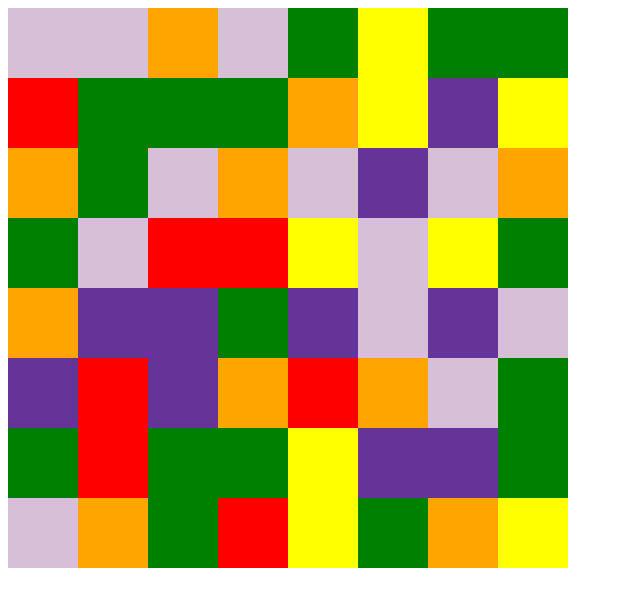
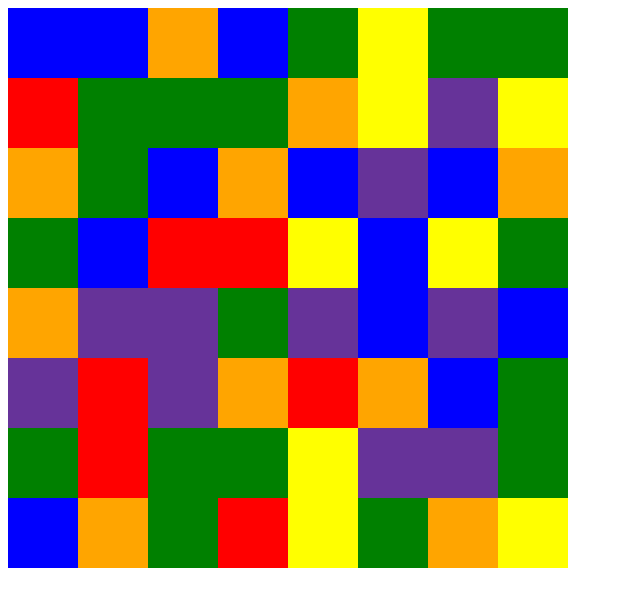
Before and after one commit to Jon-Ledo/online-tutorials, a plain HTML site: page candy-crush-game/index.html in a window 1280 px wide. Shown: the whole page, without its empty margins (0-640 px from the left). Drawn offline with Linux system fonts and the light colour scheme.

Commit message:
draggable styles

```diff
--- a/candy-crush-game/script.js
+++ b/candy-crush-game/script.js
@@ -6,7 +6,7 @@ document.addEventListener('DOMContentLoaded', () => {
 
 
   const candyColours = [
-    'thistle',
+    'blue',
     'rebeccapurple',
     'red',
     'orange',
@@ -15,7 +15,7 @@ document.addEventListener('DOMContentLoaded', () => {
   ];
 
   // Create Board
-  createBoard = () => {
+  const createBoard = () => {
     for (let i = 0; i < width * width; i++) {
       // for loop to create the 8x8 grid => flexwrap will ensure they wrap around
 
@@ -23,13 +23,65 @@ document.addEventListener('DOMContentLoaded', () => {
       const square = document.createElement('div');
       // generate random variable, to assign a colour to each square
       let randomColour = Math.floor(Math.random() * candyColours.length);
-      square.style.backgroundColor = candyColours[randomColour]
+      square.style.backgroundColor = candyColours[randomColour];
+      // Make each square on the screen draggable by using the attribute DRAGGABLE
+      square.setAttribute('draggable', true);
+      // give an ID to each square, so when you move/drag one we know which one is beingmoved
+      square.setAttribute('id', i)
+
       grid.appendChild(square);
       squares.push(square);
     }
   }
   createBoard();
 
+  // Drag the Candies
+  squares.forEach(square => square.addEventListener('dragstart', dragStart));
+  squares.forEach(square => square.addEventListener('dragend', dragEnd));
+  squares.forEach(square => square.addEventListener('dragover', dragOver));
+  squares.forEach(square => square.addEventListener('dragenter', dragEnter));
+  squares.forEach(square => square.addEventListener('dragleave', dragLeave));
+  squares.forEach(square => square.addEventListener('drop', dragDrop));
+
+  function dragStart() {
+    console.log(this.id, 'dragstart');
+  }
+
+  function dragOver() {
+    console.log(this.id, 'dragover');
+  }
+
+  function dragEnter() {
+    console.log(this.id, 'dragenter');
+  }
+
+  function dragLeave() {
+    console.log(this.id, 'dragleave');
+  }
+
+  function dragEnd() {
+    console.log(this.id, 'dragend');
+  }
+
+  function dragDrop() {
+    console.log(this.id, 'dragdrop');
+  }
+
+
+
+
+
+
+
+
+
+
+
+
+
+
+
+
 
 
 })
--- a/candy-crush-game/styles.css
+++ b/candy-crush-game/styles.css
@@ -3,7 +3,6 @@
   flex-wrap: wrap;
   height: 560px;
   width: 560px;
-  background-color: blue;
 }
 
 .grid div {
```
